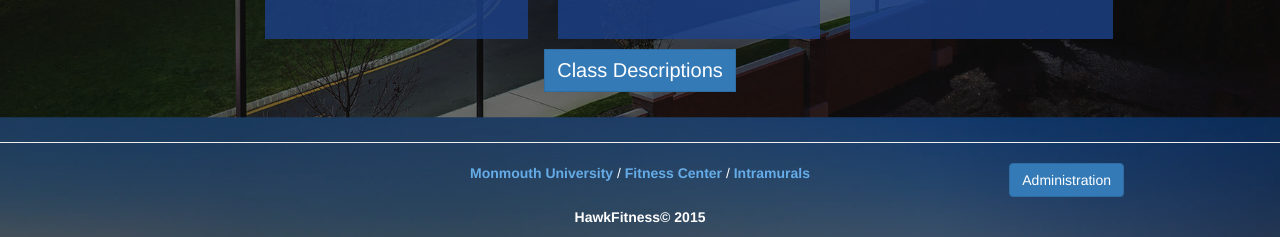
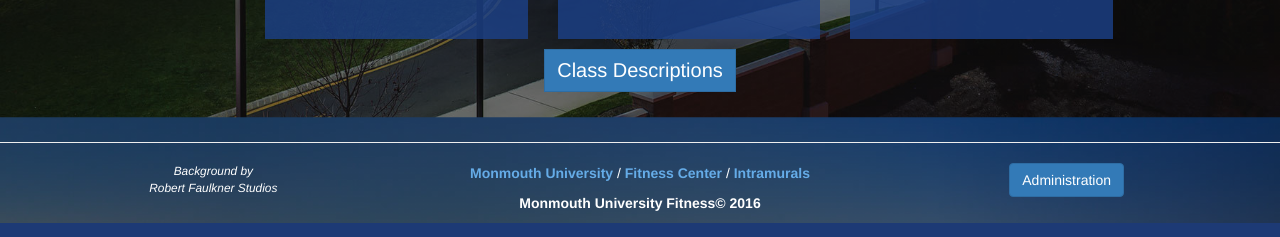
Before and after one commit to malone5/hawk_fitness, a CodeIgniter app: page /database/index.php/homectrl/index in a window 1280 px wide. Shown: the part 736-973 px from the top of the page. Run offline with CodeIgniter, Linux system fonts and the light colour scheme; data comes from the database, SQL or seed files in the repository; some libraries are stand-ins or nearby versions.

Commit message:
Hot fix for Footer. Added photographer credit

```diff
--- a/application/views/templates/footer.php
+++ b/application/views/templates/footer.php
@@ -2,14 +2,23 @@
 					<div class="container-fluid foot">
 						<div class="row text-center">
 							<hr>
-							<div class="col-lg-4"></div>
+							<div class="col-lg-4" style="font-size: 85%; color:#FFFFFF">
+								<p><i>Background by</i>
+								</br>
+								<i>Robert Faulkner Studios</i></a>
+							</p>
+							</div>
 							<div class="col-lg-4">
 								<div class="links">
-	                  <a href="http://www.monmouth.edu/" title="Monmouth University"><strong>Monmouth University</strong></a>
+	                  				<a href="http://www.monmouth.edu/" title="Monmouth University"><strong>Monmouth University</strong></a>
 									 /
-	                  <a href="http://www.monmouthhawks.com/ViewArticle.dbml?ATCLID=714830" title="Monmouth University Fitness Center"><strong>Fitness Center</strong></a>
+	                  				<a href="http://www.monmouthhawks.com/ViewArticle.dbml?ATCLID=714830" title="Monmouth University Fitness Center"><strong>Fitness Center</strong></a>
 									 /
-										<a href="http://www.monmouthhawks.com/ViewArticle.dbml?ATCLID=722884" title="Monmouth University Intramurals"><strong>Intramurals</strong></a>
+									<a href="http://www.monmouthhawks.com/ViewArticle.dbml?ATCLID=722884" title="Monmouth University Intramurals"><strong>Intramurals</strong></a>
+									</br>
+									<div class="row text-center copy-right">
+										<p class="copy">Monmouth University Fitness&copy; 2016</p>
+									</div>
 								</div>
 							</div>
 							<div class="col-lg-4">
@@ -19,9 +28,6 @@
 								<?php if(isset($logout_btn)) echo $logout_btn;?>
 							</div>
 						</div>
-						<div class="row text-center copy-right">
-							<p class="copy">HawkFitness&copy; 2015</p>
-						</div>
 					</div>
 				</div>
 	</body>
```
